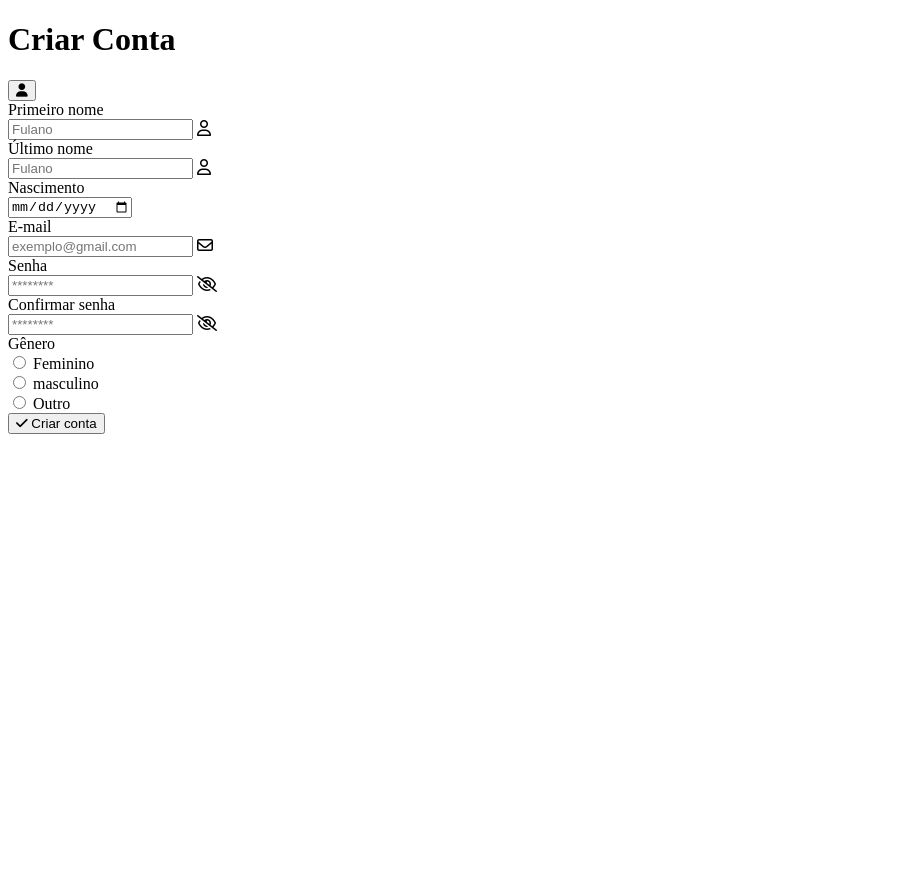
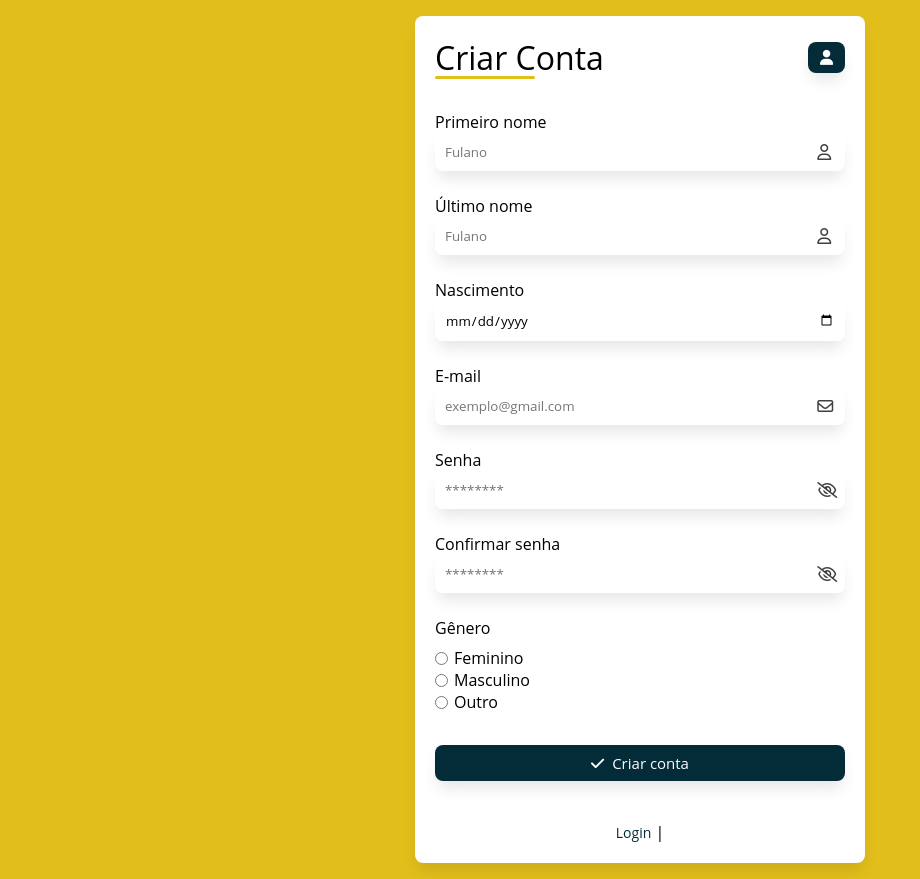
Before and after one commit to jordan-pinheiro/caninorte, a plain HTML site: page criarconta.html in a window 1280 px wide. Shown: the whole page, without its empty margins (0-920 px from the left). Before the commit the page ends 800 px from the top, so only its background shows below. Drawn offline with Linux system fonts and the light colour scheme.

Commit message:
login/criar conta/recuperar senha funcionando com o site principal

```diff
--- a/criarconta.css
+++ b/criarconta.css
@@ -0,0 +1,175 @@
+
+@import url('https://fonts.googleapis.com/css2?family=Roboto:ital,wght@0,100..900;1,100..900&display=swap');
+
+*{
+    margin: 0%;
+    padding: 0%;
+    box-sizing: border-box;
+    font-family: "Open Sans", sans-serif;
+}
+body{
+    background-color: #e2be1b;
+    display: flex;
+    justify-content: center;
+    align-items: center;
+    min-height: 100vh;
+    padding: 16px;
+}
+.btn-default{
+    background-color: #e2be1b;
+    display: flex;
+    align-items: center;
+    justify-content: center;
+    border: none;
+    padding: 8px 12px;
+    border-radius: 8px;
+    font-size: 15px;
+    font-weight: 500;
+    color: white;
+    cursor: pointer;
+    gap: 8px;
+    height: fit-content;
+    box-shadow: 0px 10px 15px -3px rgba(0, 0, 0, 0.1);
+}
+.btn-default{
+    background-color: rgb(3, 44, 56);
+}
+#form_container{
+    display: flex;
+    flex-direction: column;
+    gap: 32px;
+    height: 100%;
+    background-color: rgb(255, 255, 255);
+    padding: 20px;
+    border-radius: 8px;
+    box-shadow: 0px 10px 15px -3px rgba(0, 0, 0, 0.1);
+    transition: background-color 0.3s ease;
+    max-width:450px;
+    width: 100%;
+    min-height: auto;
+}
+#form_header{
+    display: flex;
+    justify-content: space-between;
+    align-items: center;
+}
+#form_title{
+    font-weight: 500;
+    color: black;
+    position: relative;
+}
+#form_title::after{
+    content: '';
+    position: absolute;
+    width: 100px;
+    height: 3px;
+    border-radius: 30px;
+    background-color: #e2be1b;
+    left: 0;
+    bottom: 0;
+}
+#form{
+    display: flex;
+    justify-content: space-between;
+    flex-direction: column;
+    gap: 32px;
+    height: 100%;
+}
+#input_container{
+    display: flex;
+    flex-direction: column;
+    gap: 24px;
+}
+.form_label{
+    font-size: 12px;
+    color: #404044;
+    font-weight: 500;
+}
+.input-field{
+    display: flex;
+    align-items: center;
+    background-color: white;
+    border-radius: 8px;
+    box-shadow: 0px 10px 15px -3px rgba(0, 0, 0, 0.1);
+}
+.input-field i{
+    display: flex;
+    align-items: center;
+    width: 30px;
+    height: 20px;
+    color: #404044;
+}
+.form-control{
+    padding: 10px;
+    width: 100%;
+    border: none;
+    border-radius: 8px;
+}
+.input-field .password-icon:hover{
+    cursor: pointer;
+    color: #676770;
+}
+.form-control:focus{
+    outline: none;
+}
+.input-box .input-field:focus-within{
+    outline: 2px solid #e2be1b;
+}
+input:-webkit-autofill{
+    -webkit-box-shadow: 0 0 0 100px white !important;
+    color: black;
+}
+.radio-container{
+    display: flex;
+    flex-direction: column;
+    gap: 8px;
+}
+#gender-inputs{
+    display: flex;
+    gap: 20px;
+    flex-direction: row;
+    align-items: center;
+}
+.radio-box{
+    display: flex;
+    gap: 6px;
+    align-items: center;
+}
+.form-control[type="radio"]{
+    accent-color: #e2be1b;
+}
+input[type="radio"] {
+    width: auto;
+    margin: 0;
+    padding: 0;
+}
+
+@media screen and (max-width:500px) {
+    #form_container{
+        width: 100%;
+        min-height: 100vh;
+        padding: 32px;
+    }
+    #input_container{
+        display: flex;
+        flex-direction: column;
+        gap: 38px;
+    }
+    .form-control[type="date"]{
+    background-color: #ffffff;
+}
+}
+.links {
+    text-align: center;
+    margin-top: 8px;
+}
+
+.links a {
+    color: rgb(3, 44, 56);
+    text-decoration: none;
+    font-size: 14px;
+}
+
+.links a:hover {
+    text-decoration: underline;
+}
--- a/criarconta.html
+++ b/criarconta.html
@@ -20,7 +20,7 @@
       <div id="input_container">
         <div class="input-box">
           <label for="name" class="form-label">Primeiro nome</label>
-          <div class="inpu-field">
+          <div class="input-field">
             <input type="text"
                   name="name"
                   id="name"
@@ -32,7 +32,7 @@
 
         <div class="input-box">
           <label for="last_name" class="form-label">Último nome</label>
-          <div class="inpu-field">
+          <div class="input-field">
             <input type="text"
                   name="name"
                   id="name"
@@ -44,7 +44,7 @@
 
         <div class="input-box">
           <label for="birthdate" class="form-label">Nascimento</label>
-          <div class="inpu-field">
+          <div class="input-field">
             <input type="date"
                   name="birthdate"
                   id="birthdate"
@@ -54,7 +54,7 @@
 
         <div class="input-box">
           <label for="email" class="form-label">E-mail</label>
-          <div class="inpu-field">
+          <div class="input-field">
             <input type="email"
                   name="email"
                   id="email"
@@ -66,7 +66,7 @@
 
         <div class="input-box">
           <label for="password" class="form-label">Senha</label>
-          <div class="inpu-field">
+          <div class="input-field">
             <input type="password"
                   name="password"
                   id="password"
@@ -78,7 +78,7 @@
 
         <div class="input-box">
           <label for="confirm_password" class="form-label">Confirmar senha</label>
-          <div class="inpu-field">
+          <div class="input-field">
             <input type="password"
                   name="confirm_password"
                   id="confirm_password"
@@ -109,7 +109,7 @@
                       id="male"
                       class="form-control"
                       value="male">
-              <label for="male" class="form-label">masculino</label>
+              <label for="male" class="form-label">Masculino</label>
             </div>
 
             <div class="radio-box">
@@ -128,8 +128,13 @@
         <i class="fa-solid fa-check"></i>
         Criar conta
       </button>
+
+      <div class="links">
+        <a href="login.html">Login</a> |
+      </div>
     </form>
   </main>
 
+  <script src="criarcontascript.js"></script>
 </body>
 </html>
--- /dev/null
+++ b/criarcontascript.js
@@ -0,0 +1,11 @@
+const passwordIcon = document.querySelectorAll('.password-icon');
+
+passwordIcon.forEach(icon =>{
+    icon.addEventListener('click', function () {
+        const input = this.parentElement.querySelector('.form-control');
+        input.type = input.type === 'password' ? 'text' : 'password';
+        this.classList.toggle('fa-eye');
+    })
+
+
+})
--- /dev/null
+++ b/login.css
@@ -0,0 +1,135 @@
+@import url('https://fonts.googleapis.com/css2?family=Roboto:ital,wght@0,100..900;1,100..900&display=swap');
+
+* {
+    margin: 0;
+    padding: 0;
+    box-sizing: border-box;
+    font-family: "Open Sans", sans-serif;
+}
+
+body {
+    background-color: #e2be1b;
+    display: flex;
+    justify-content: center;
+    align-items: center;
+    min-height: 100vh;
+    padding: 16px;
+}
+
+#form_container {
+    width: 100%;
+    max-width: 400px;
+    background-color: #ffffff;
+    padding: 20px;
+    border-radius: 8px;
+    box-shadow: 0px 10px 15px -3px rgba(0, 0, 0, 0.1);
+    display: flex;
+    flex-direction: column;
+    gap: 24px;
+}
+
+#form_header {
+    display: flex;
+    justify-content: space-between;
+    align-items: center;
+}
+
+#form_title {
+    font-weight: 500;
+    color: black;
+    position: relative;
+}
+
+#form_title::after {
+    content: '';
+    position: absolute;
+    width: 80px;
+    height: 3px;
+    border-radius: 30px;
+    background-color: #e2be1b;
+    left: 0;
+    bottom: -5px;
+}
+
+#input_container {
+    display: flex;
+    flex-direction: column;
+    gap: 24px;
+}
+
+.input-box {
+    display: flex;
+    flex-direction: column;
+    gap: 8px;
+}
+
+.form_label {
+    font-size: 14px;
+    color: #404044;
+    font-weight: 500;
+}
+
+.input-field {
+    display: flex;
+    align-items: center;
+    background-color: white;
+    border-radius: 8px;
+    box-shadow: 0px 10px 15px -3px rgba(0, 0, 0, 0.1);
+    padding: 10px;
+}
+
+.input-field i {
+    color: #404044;
+    margin-left: 8px;
+}
+
+.form-control {
+    padding: 10px;
+    width: 100%;
+    border: none;
+    border-radius: 8px;
+}
+
+.form-control:focus {
+    outline: none;
+}
+
+button.btn-default {
+    background-color: rgb(3, 44, 56);
+    color: white;
+    padding: 10px;
+    border: none;
+    border-radius: 8px;
+    display: flex;
+    align-items: center;
+    justify-content: center;
+    gap: 8px;
+    cursor: pointer;
+    box-shadow: 0px 10px 15px -3px rgba(0, 0, 0, 0.1);
+}
+
+button.btn-default:hover {
+    background-color: rgb(2, 35, 45);
+}
+
+.links {
+    text-align: center;
+    margin-top: 8px;
+}
+
+.links a {
+    color: rgb(3, 44, 56);
+    text-decoration: none;
+    font-size: 14px;
+}
+
+.links a:hover {
+    text-decoration: underline;
+}
+
+@media screen and (max-width: 500px) {
+    #form_container {
+        width: 100%;
+        padding: 16px;
+    }
+}
--- /dev/null
+++ b/recuperarsenha.css
@@ -0,0 +1,135 @@
+@import url('https://fonts.googleapis.com/css2?family=Roboto:ital,wght@0,100..900;1,100..900&display=swap');
+
+* {
+    margin: 0;
+    padding: 0;
+    box-sizing: border-box;
+    font-family: "Open Sans", sans-serif;
+}
+
+body {
+    background-color: #e2be1b;
+    display: flex;
+    justify-content: center;
+    align-items: center;
+    min-height: 100vh;
+    padding: 16px;
+}
+
+#form_container {
+    width: 100%;
+    max-width: 400px;
+    background-color: #ffffff;
+    padding: 20px;
+    border-radius: 8px;
+    box-shadow: 0px 10px 15px -3px rgba(0, 0, 0, 0.1);
+    display: flex;
+    flex-direction: column;
+    gap: 24px;
+}
+
+#form_header {
+    display: flex;
+    justify-content: space-between;
+    align-items: center;
+}
+
+#form_title {
+    font-weight: 500;
+    color: black;
+    position: relative;
+}
+
+#form_title::after {
+    content: '';
+    position: absolute;
+    width: 120px;
+    height: 3px;
+    border-radius: 30px;
+    background-color: #e2be1b;
+    left: 0;
+    bottom: -5px;
+}
+
+#input_container {
+    display: flex;
+    flex-direction: column;
+    gap: 24px;
+}
+
+.input-box {
+    display: flex;
+    flex-direction: column;
+    gap: 8px;
+}
+
+.form_label {
+    font-size: 14px;
+    color: #404044;
+    font-weight: 500;
+}
+
+.input-field {
+    display: flex;
+    align-items: center;
+    background-color: white;
+    border-radius: 8px;
+    box-shadow: 0px 10px 15px -3px rgba(0, 0, 0, 0.1);
+    padding: 10px;
+}
+
+.input-field i {
+    color: #404044;
+    margin-left: 8px;
+}
+
+.form-control {
+    padding: 10px;
+    width: 100%;
+    border: none;
+    border-radius: 8px;
+}
+
+.form-control:focus {
+    outline: none;
+}
+
+button.btn-default {
+    background-color: rgb(3, 44, 56);
+    color: white;
+    padding: 10px;
+    border: none;
+    border-radius: 8px;
+    display: flex;
+    align-items: center;
+    justify-content: center;
+    gap: 8px;
+    cursor: pointer;
+    box-shadow: 0px 10px 15px -3px rgba(0, 0, 0, 0.1);
+}
+
+button.btn-default:hover {
+    background-color: rgb(2, 35, 45);
+}
+
+.links {
+    text-align: center;
+    margin-top: 8px;
+}
+
+.links a {
+    color: rgb(3, 44, 56);
+    text-decoration: none;
+    font-size: 14px;
+}
+
+.links a:hover {
+    text-decoration: underline;
+}
+
+@media screen and (max-width: 500px) {
+    #form_container {
+        width: 100%;
+        padding: 16px;
+    }
+}
```
Also changed, not shown: login.html (added, +70 -0 lines), recuperarsenha.html (added, +43 -0 lines), site.html (+7 -5 lines), site.css (renamed from style.css), site.js (renamed from script.js).
